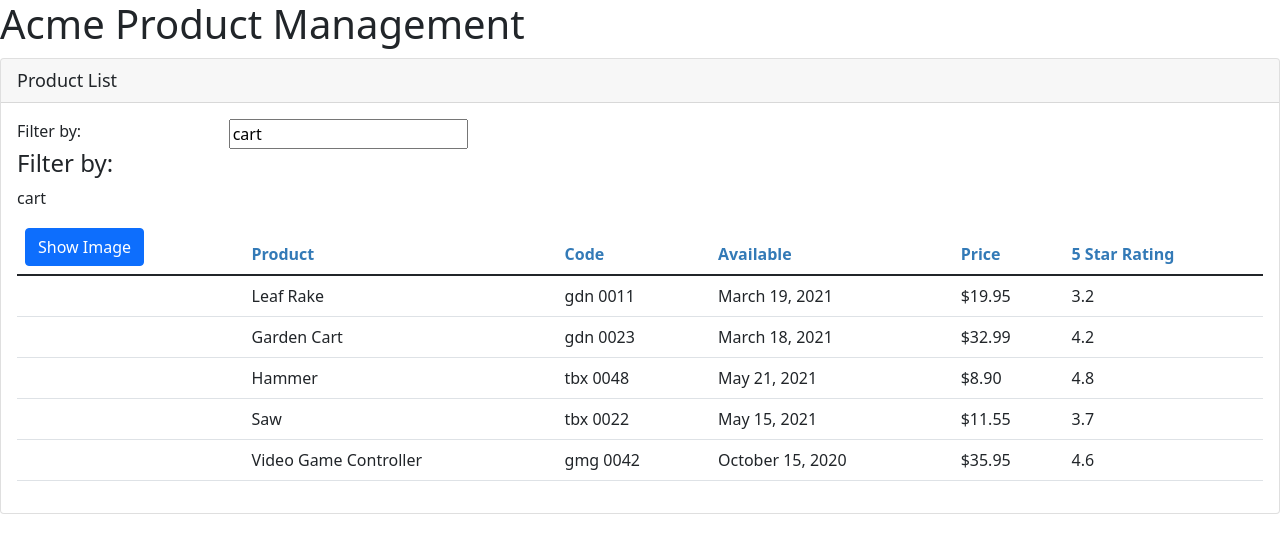
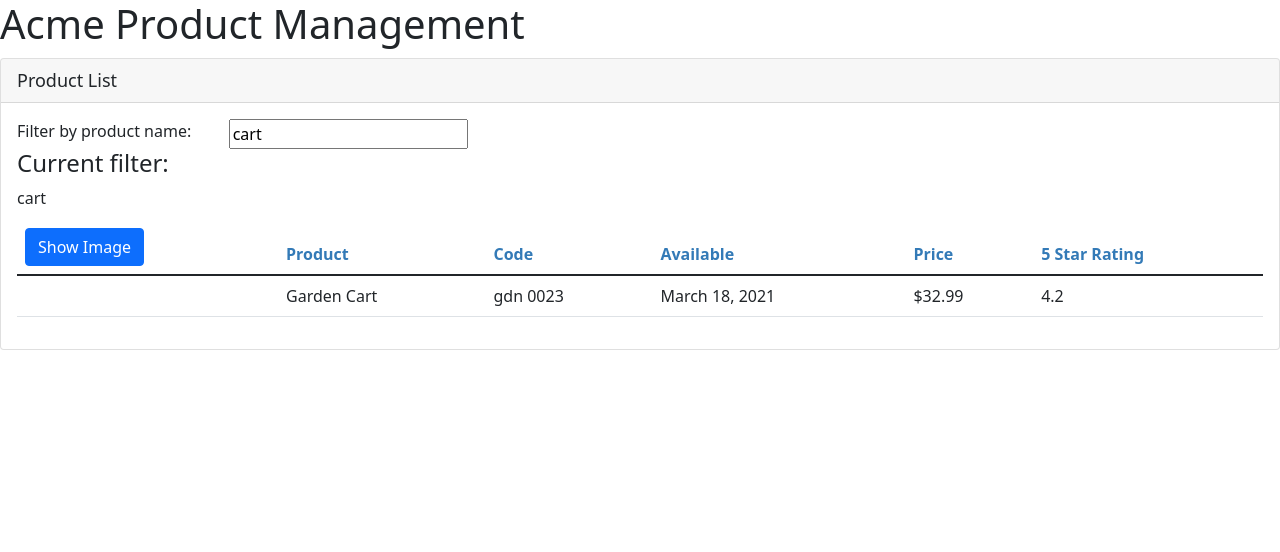
Before and after one commit to CubicleJockey/PluralSight-Angular, an Angular app in the folder apm-sample-app/: page / in a window 1280 px wide. Shown: the top 552 px of the page. Built offline with nearby package versions, Linux system fonts and the light colour scheme.

Commit message:
Filtering

```diff
--- a/apm-sample-app/src/app/products/product-list.component.html
+++ b/apm-sample-app/src/app/products/product-list.component.html
@@ -2,17 +2,17 @@
     <div class="card-header">{{pageTitle}}</div>
     <div class="card-body">
         <div class="row">
-            <div class="col-md-2">Filter by:</div>
+            <div class="col-md-2">Filter by product name:</div>
             <div class="col-md-4">
                 <input type="text" [(ngModel)]='filter' />
             </div>
         </div>
         <div class="row">
             <div class="col-md-6">
-                <h4>Filter by:</h4> {{filter}}
+                <h4>Current filter:</h4> {{filter}}
             </div>
         </div>
-        <div class="table-responsive" *ngIf='products.length'>
+        <div class="table-responsive" *ngIf='filteredProducts.length'>
             <table class="table">
                 <thead>
                     <tr>
@@ -30,7 +30,7 @@
                     </tr>
                 </thead>
                 <tbody>
-                    <tr *ngFor='let product of products'>
+                    <tr *ngFor='let product of filteredProducts'>
                         <td>
                             <img [src]='product.imageUrl'
                                  [title]='product.name | uppercase'
--- a/apm-sample-app/src/app/products/product-list.component.ts
+++ b/apm-sample-app/src/app/products/product-list.component.ts
@@ -16,9 +16,11 @@ export class ProductListComponent implements OnInit {
 
     ngOnInit(): void {
         console.log('OnInit life-cycle hook has fired.');
+        this.filter = 'cart';
     }
 
-    private _filter: string = 'cart';
+    private _filter: string = '';
+
     get filter(): string{
         return this._filter;
     }
@@ -26,9 +28,20 @@ export class ProductListComponent implements OnInit {
     set filter(text: string) {
         console.log(`Setting filter: [${text}]`);
         this._filter = text;
+
+        this.filteredProducts = this.filterProducts(this._filter);
     }
 
-    products: IProduct[] = [
+    filterProducts(filterBy: string): IProduct[] {
+        filterBy = filterBy.toLocaleLowerCase();
+        return this.products.filter((product:IProduct) =>
+            product.name.toLocaleLowerCase().includes(filterBy)
+        );
+    }
+
+    public filteredProducts: IProduct[] = [];
+
+    private products: IProduct[] = [
         {
             "id": 1,
             "name": "Leaf Rake",
```
